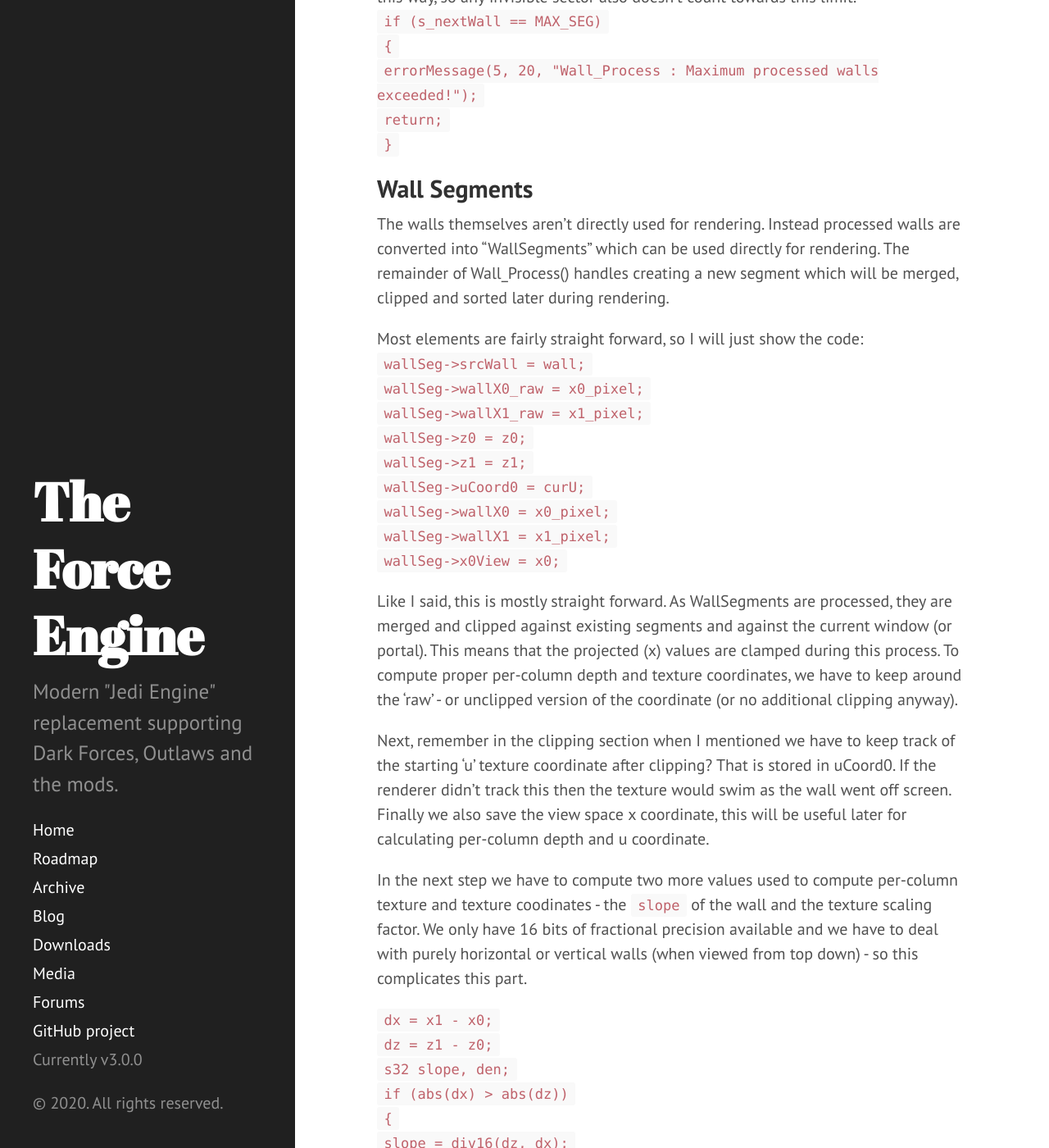
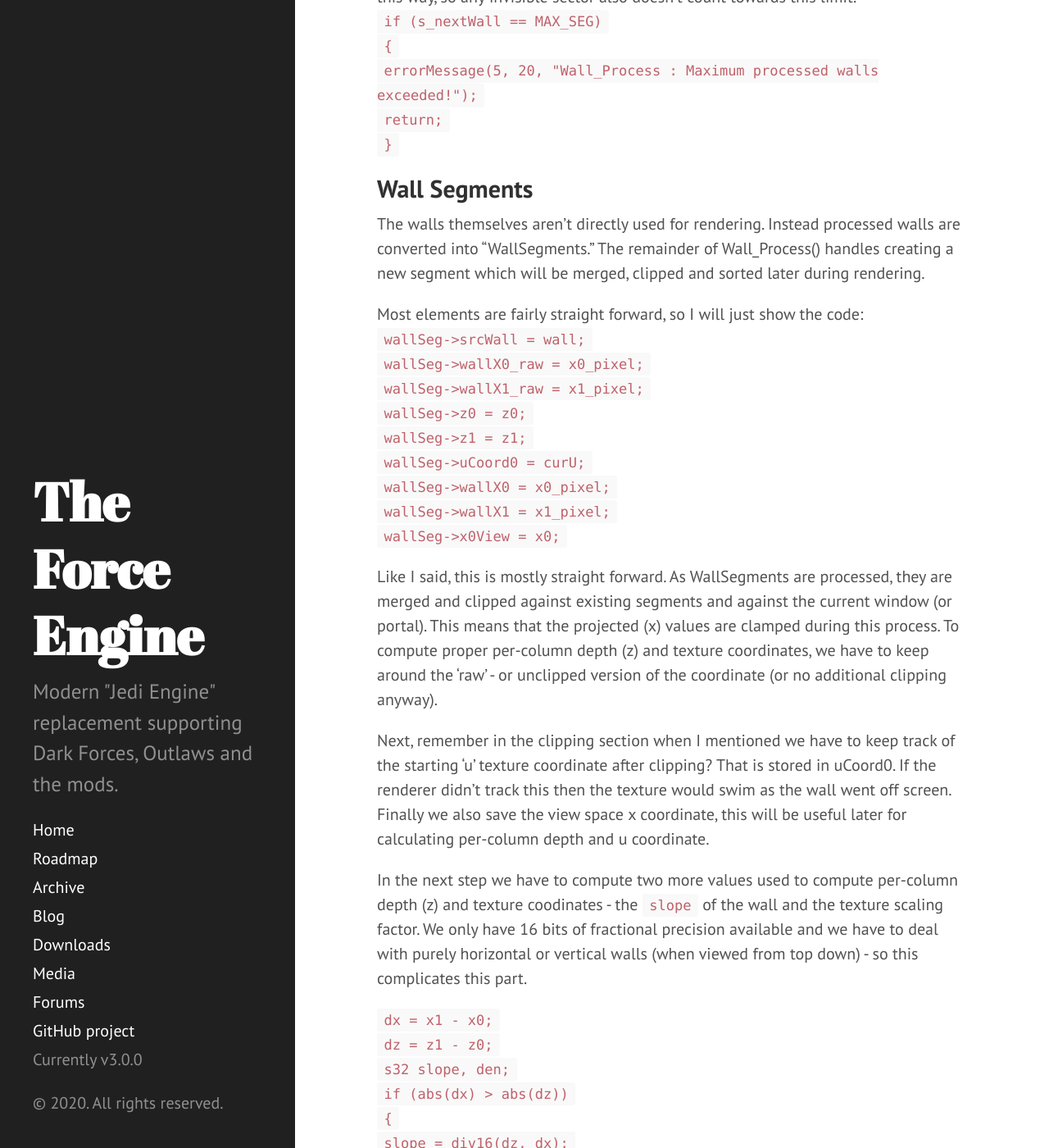
Before and after one commit to TheForceEngine/TheForceEngine.github.io, a Jekyll site: the page built from _posts/2020-05-16-DFRender1.md, in a window 1280 px wide and 1400 px high, scrolled down 5727 px. Shown: the whole window at 82% size. Built offline with Jekyll 4.4.1, drawn with Linux system fonts in a browser that asks for light colours; some of the changed text lies outside the part shown.

Commit message:
Update 2020-05-16-DFRender1.md

```diff
--- a/_posts/2020-05-16-DFRender1.md
+++ b/_posts/2020-05-16-DFRender1.md
@@ -117,7 +117,7 @@ Finally Dark Forces has a limit of 384 potentially visible walls. Fortunately ea
 `}`
 
 ## Wall Segments
-The walls themselves aren't directly used for rendering. Instead processed walls are converted into "WallSegments" which can be used directly for rendering. The remainder of Wall_Process() handles creating a new segment which will be merged, clipped and sorted later during rendering.
+The walls themselves aren't directly used for rendering. Instead processed walls are converted into "WallSegments." The remainder of Wall_Process() handles creating a new segment which will be merged, clipped and sorted later during rendering.
 
 Most elements are fairly straight forward, so I will just show the code:<br>
 `wallSeg->srcWall = wall;`<br>
@@ -130,11 +130,11 @@ Most elements are fairly straight forward, so I will just show the code:<br>
 `wallSeg->wallX1 = x1_pixel;`<br>
 `wallSeg->x0View = x0;`
 
-Like I said, this is mostly straight forward. As WallSegments are processed, they are merged and clipped against existing segments and against the current window (or portal). This means that the projected (x) values are clamped during this process. To compute proper per-column depth and texture coordinates, we have to keep around the 'raw' - or unclipped version of the coordinate (or no additional clipping anyway).
+Like I said, this is mostly straight forward. As WallSegments are processed, they are merged and clipped against existing segments and against the current window (or portal). This means that the projected (x) values are clamped during this process. To compute proper per-column depth (z) and texture coordinates, we have to keep around the 'raw' - or unclipped version of the coordinate (or no additional clipping anyway).
 
 Next, remember in the clipping section when I mentioned we have to keep track of the starting 'u' texture coordinate after clipping? That is stored in uCoord0. If the renderer didn't track this then the texture would swim as the wall went off screen. Finally we also save the view space x coordinate, this will be useful later for calculating per-column depth and u coordinate.
 
-In the next step we have to compute two more values used to compute per-column texture and texture coodinates - the `slope` of the wall and the texture scaling factor. We only have 16 bits of fractional precision available and we have to deal with purely horizontal or vertical walls (when viewed from top down) - so this complicates this part.
+In the next step we have to compute two more values used to compute per-column depth (z) and texture coodinates - the `slope` of the wall and the texture scaling factor. We only have 16 bits of fractional precision available and we have to deal with purely horizontal or vertical walls (when viewed from top down) - so this complicates this part.
 
 `dx = x1 - x0;`<br>
 `dz = z1 - z0;`<br>
```
Also changed, not shown: other parts of _posts/2020-05-16-DFRender1.md (+1 -1 lines).
